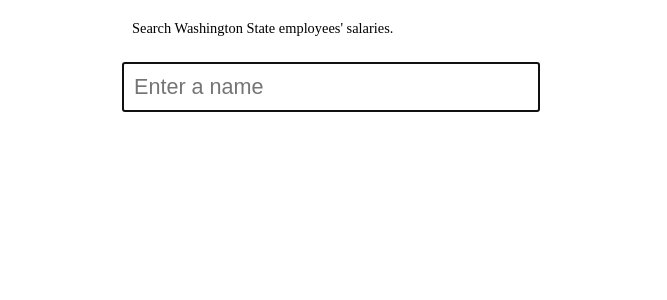
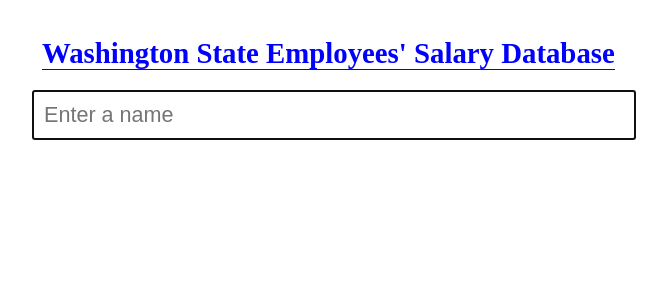
Before and after one commit to aryann/washingtonsalaries, a Django app: template washingtonsalaries/templates/index.html in a window 1280 px wide. Shown: the top 300 px of the page, without its empty margins (308-975 px from the left). Run offline with Django 3.2, Linux system fonts and the light colour scheme; the template is opened without the code that fills it, so the values that code supplies are empty; some libraries are stand-ins or nearby versions.

Commit message:
Increased the width of the results and added a much better header.

```diff
--- a/washingtonsalaries/static/partials/search.html
+++ b/washingtonsalaries/static/partials/search.html
@@ -1,5 +1,8 @@
-<div id="info" ng-hide="query">
-  <p>Search Washington State employees' salaries.</p>
+<div id="searchbox">
+  <input type="text"
+         ng-model="query"
+         placeholder="Enter a name"
+         autofocus />
 </div>
 
 <div id="info" ng-show="result && query">
@@ -26,11 +29,4 @@
   </div>
 </div>
 
-<div id="searchbox">
-  <input type="text"
-         ng-model="query"
-         placeholder="Enter a name"
-         autofocus />
-</div>
-
 <div ng-include src="'/static/partials/employees.html'"></div>
--- a/washingtonsalaries/templates/index.html
+++ b/washingtonsalaries/templates/index.html
@@ -11,16 +11,21 @@
 
       #container {
         margin: 0 auto;
+        width: 600px;
+        padding: 10px;
       }
 
-      h1 {
+      #container > h1 {
+        margin-left: 10px;
+      }
+
+      article h1 {
         margin: 5px 0;
       }
 
       #info, article {
         padding: 10px;
         margin: 10px auto;
-        width: 400px;
       }
 
       p {
@@ -45,7 +50,7 @@
       }
 
       #searchbox {
-        width: 420px;
+        width: 620px;
         padding: 0;
         margin: 15px auto;
       }
@@ -53,7 +58,7 @@
       #searchbox input {
         font-size: 1.5em;
         padding: 10px;
-        width: 394px;
+        width: 580px;
       }
 
       .error {
@@ -100,6 +105,14 @@
   </head>
 
   <body>
-    <div ng-view></div>
+    <div id="container">
+      <h1>
+        <a href="/washingtonsalaries">
+          Washington State Employees' Salary Database
+        </a>
+      </h1>
+
+      <div ng-view></div>
+    </div>
   </body>
 </html>
```
